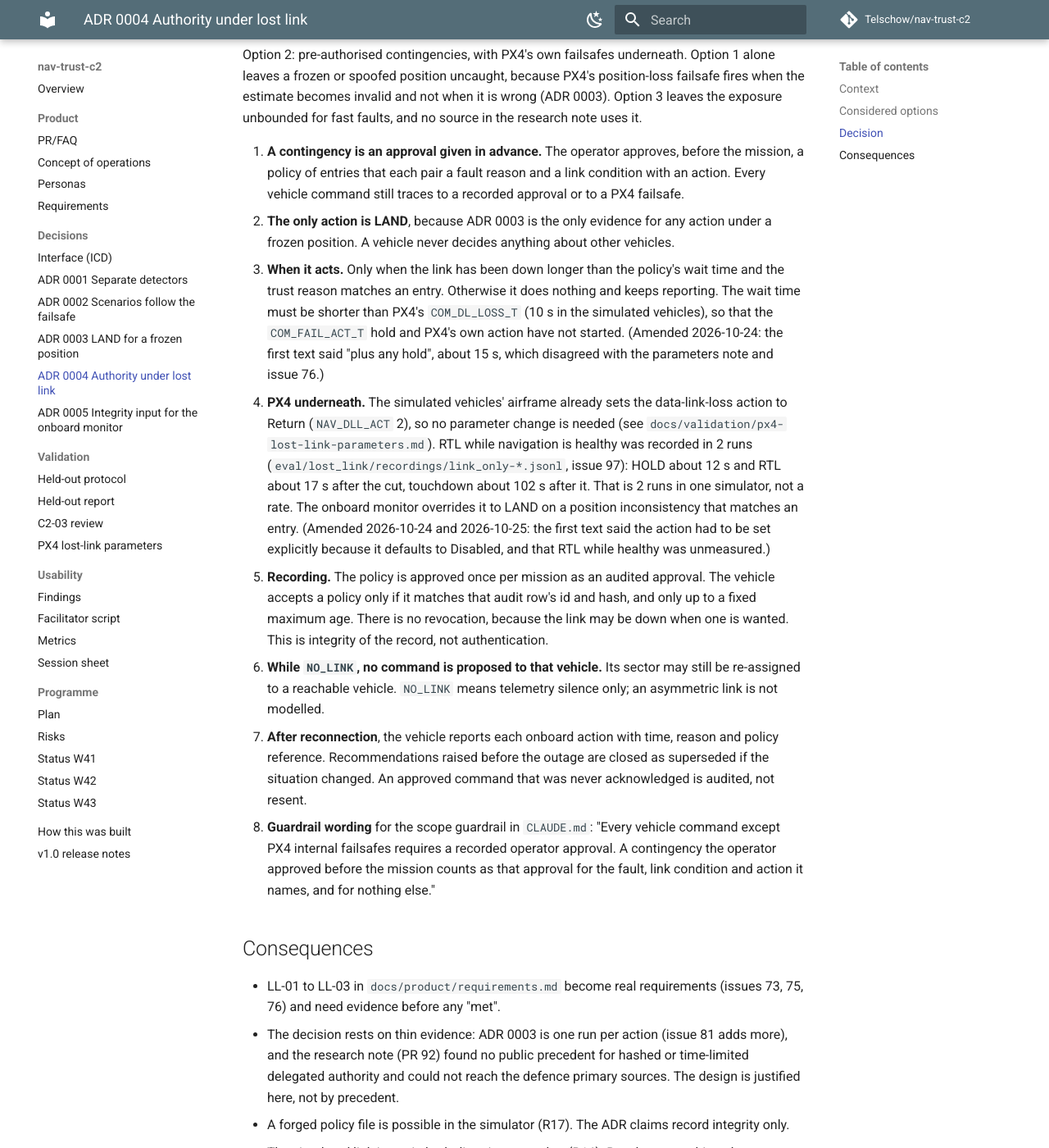
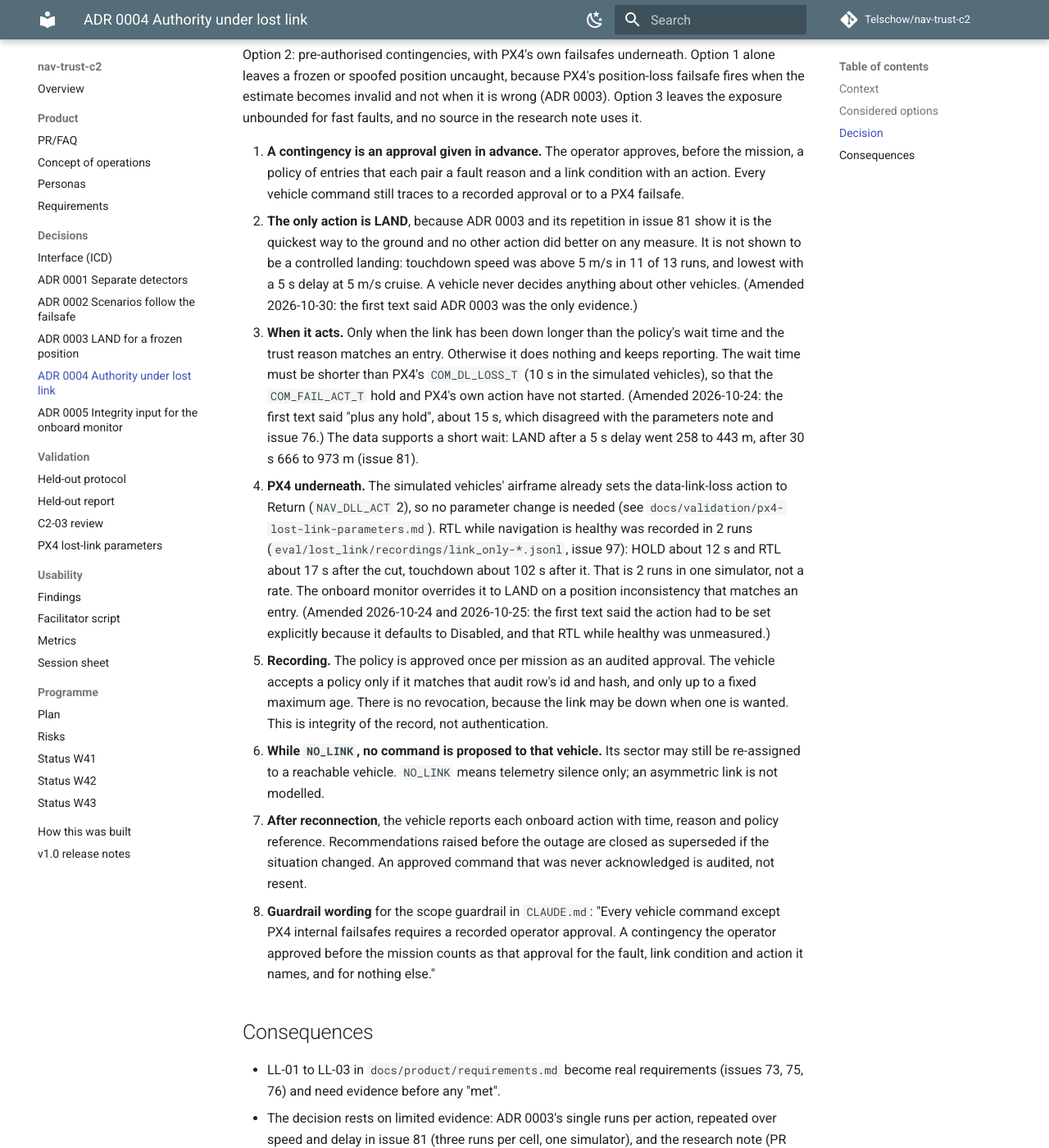
Before and after one commit to Telschow/nav-trust-c2, an MkDocs documentation site: the page built from docs/adr/0004-authority-under-lost-link.md, in a window 1280 px wide and 1400 px high, scrolled down 1443 px. Shown: the whole window at 82% size. Built offline with MkDocs 1.6.1 and Material for MkDocs 9.7.7, drawn with Linux system fonts in a browser that asks for light colours; comment, search, counter and statistics services are not loaded; some of the changed text lies outside the part shown.

Commit message:
docs: ADR 0003 and 0004 amended after the frozen-position matrix (#81)
Text approved by the maintainer. LAND stays the only action; the claim that it stops the vehicle is withdrawn; the data supports a short wait.

Co-Authored-By: Claude Sonnet 5.5 <noreply@anthropic.com>
Claude-Session: https://claude.ai/code/session_011kcqHSByPMemQy6xMgBe65

```diff
--- a/docs/adr/0004-authority-under-lost-link.md
+++ b/docs/adr/0004-authority-under-lost-link.md
@@ -1,7 +1,7 @@
 # ADR 0004: Authority under lost link
 
-Status: accepted, 2026-10-24. Decided by the maintainer; context and options written by
-Claude on their instruction (issue 72).
+Status: accepted, 2026-10-24; items 2 and 3 amended 2026-10-30 after issue 81. Decided by the
+maintainer; context and options written by Claude on their instruction (issue 72).
 
 ## Context
 
@@ -18,7 +18,7 @@ The evidence that matters is ADR 0003. With a frozen GNSS position no PX4 failsa
 the vehicle runs away: 5320 m from its start (farthest point at the 220 s cut-off) with no
 action, against 450 m with LAND, which put it on the ground 9 s after the command. HOLD and RTL
 reached the ground at 31.7 and 24.6 m/s horizontal speed.
-That is one run per action in one simulator (issue 81 adds more).
+That is one run per action in one simulator. Issue 81 repeated it in 52 runs (see item 2).
 
 The cases, as a contingency matrix (rows are a proposal):
 
@@ -52,13 +52,18 @@ unbounded for fast faults, and no source in the research note uses it.
 1. **A contingency is an approval given in advance.** The operator approves, before the mission,
    a policy of entries that each pair a fault reason and a link condition with an action. Every
    vehicle command still traces to a recorded approval or to a PX4 failsafe.
-2. **The only action is LAND**, because ADR 0003 is the only evidence for any action under a
-   frozen position. A vehicle never decides anything about other vehicles.
+2. **The only action is LAND**, because ADR 0003 and its repetition in issue 81 show it is the
+   quickest way to the ground and no other action did better on any measure. It is not shown to
+   be a controlled landing: touchdown speed was above 5 m/s in 11 of 13 runs, and lowest with a
+   5 s delay at 5 m/s cruise. A vehicle never decides anything about other vehicles. (Amended
+   2026-10-30: the first text said ADR 0003 was the only evidence.)
 3. **When it acts.** Only when the link has been down longer than the policy's wait time and the
    trust reason matches an entry. Otherwise it does nothing and keeps reporting. The wait time
    must be shorter than PX4's `COM_DL_LOSS_T` (10 s in the simulated vehicles), so that the
    `COM_FAIL_ACT_T` hold and PX4's own action have not started. (Amended 2026-10-24: the first
    text said "plus any hold", about 15 s, which disagreed with the parameters note and issue 76.)
+   The data supports a short wait: LAND after a 5 s delay went 258 to 443 m, after 30 s 666 to
+   973 m (issue 81).
 4. **PX4 underneath.** The simulated vehicles' airframe already sets the data-link-loss action to
    Return (`NAV_DLL_ACT` 2), so no parameter change is needed (see
    `docs/validation/px4-lost-link-parameters.md`). RTL while navigation is healthy was recorded in
@@ -86,13 +91,15 @@ unbounded for fast faults, and no source in the research note uses it.
 
 - LL-01 to LL-03 in `docs/product/requirements.md` become real requirements (issues 73, 75, 76)
   and need evidence before any "met".
-- The decision rests on thin evidence: ADR 0003 is one run per action (issue 81 adds more), and
-  the research note (PR 92) found no public precedent for hashed or time-limited delegated
+- The decision rests on limited evidence: ADR 0003's single runs per action, repeated over speed
+  and delay in issue 81 (three runs per cell, one simulator), and the research note (PR 92) found no public precedent for hashed or time-limited delegated
   authority and could not reach the defence primary sources. The design is justified here, not by
   precedent.
 - A forged policy file is possible in the simulator (R17). The ADR claims record integrity only.
 - The simulated link is cut in both directions together (R16). Results say nothing about an
   asymmetric or delayed link.
-- If issue 81 contradicts ADR 0003, items 2 and 4 are reopened.
+- Issue 81 was run (`docs/validation/frozen-position-matrix.md`). It partly contradicts ADR 0003
+  (touchdown speed), but no other action did better, so items 2 and 4 stand with the amendments
+  above.
 - CONOPS vignette C, the `link_loss` scenario family and the onboard monitor follow this
   decision (issues 74 to 77).
```
Also changed, not shown: docs/adr/0003-land-for-frozen-position.md (+10 -1 lines).
